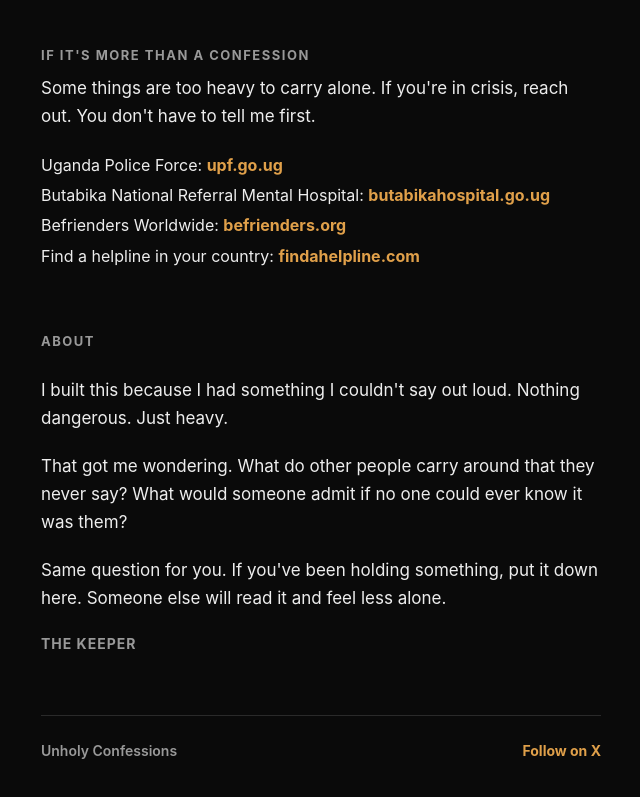
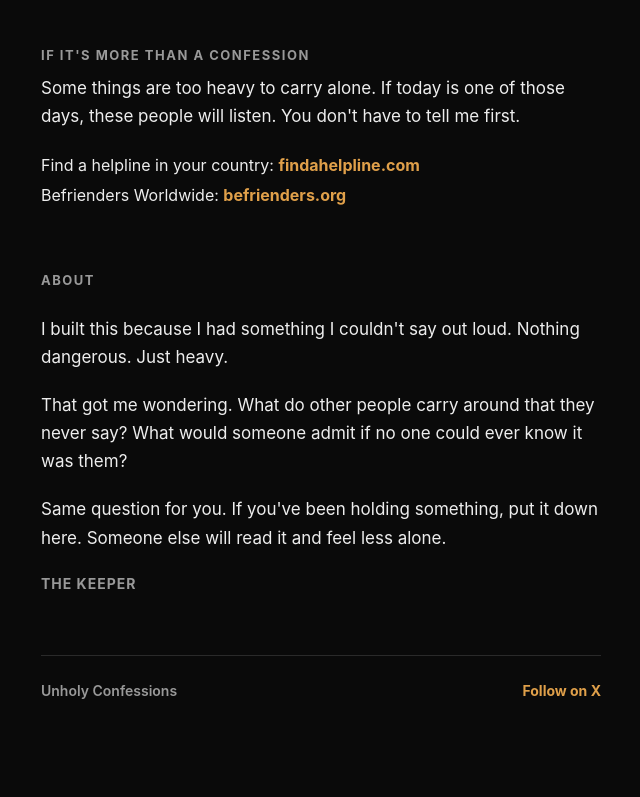
Before and after one commit to zioneddie/unholy-confessions, a website: page index.html in a window 1280 px wide. Shown: the part 1498-2295 px from the top of the page, without its empty margins (319-959 px from the left). Drawn offline with Linux system fonts and the light colour scheme.

Commit message:
Update help section text and reorder list items

```diff
--- a/index.html
+++ b/index.html
@@ -423,12 +423,10 @@
 
   <section id="help" class="info" style="margin-top: 48px;">
     <div class="section-head">If it's more than a confession</div>
-    <p>Some things are too heavy to carry alone. If you're in crisis, reach out. You don't have to tell me first.</p>
+    <p>Some things are too heavy to carry alone. If today is one of those days, these people will listen. You don't have to tell me first.</p>
     <ul>
-      <li>Uganda Police Force: <a href="https://www.upf.go.ug" target="_blank" rel="noopener">upf.go.ug</a></li>
-      <li>Butabika National Referral Mental Hospital: <a href="https://www.butabikahospital.go.ug" target="_blank" rel="noopener">butabikahospital.go.ug</a></li>
+      <li>Find a helpline in your country: <a href="https://findahelpline.com" target="_blank" rel="noopener">findahelpline.com</a></li>
       <li>Befrienders Worldwide: <a href="https://befrienders.org" target="_blank" rel="noopener">befrienders.org</a></li>
-      <li>Find a helpline in your country: <a href="https://findahelpline.com" target="_blank" rel="noopener">findahelpline.com</a></li>
     </ul>
   </section>
 
```
